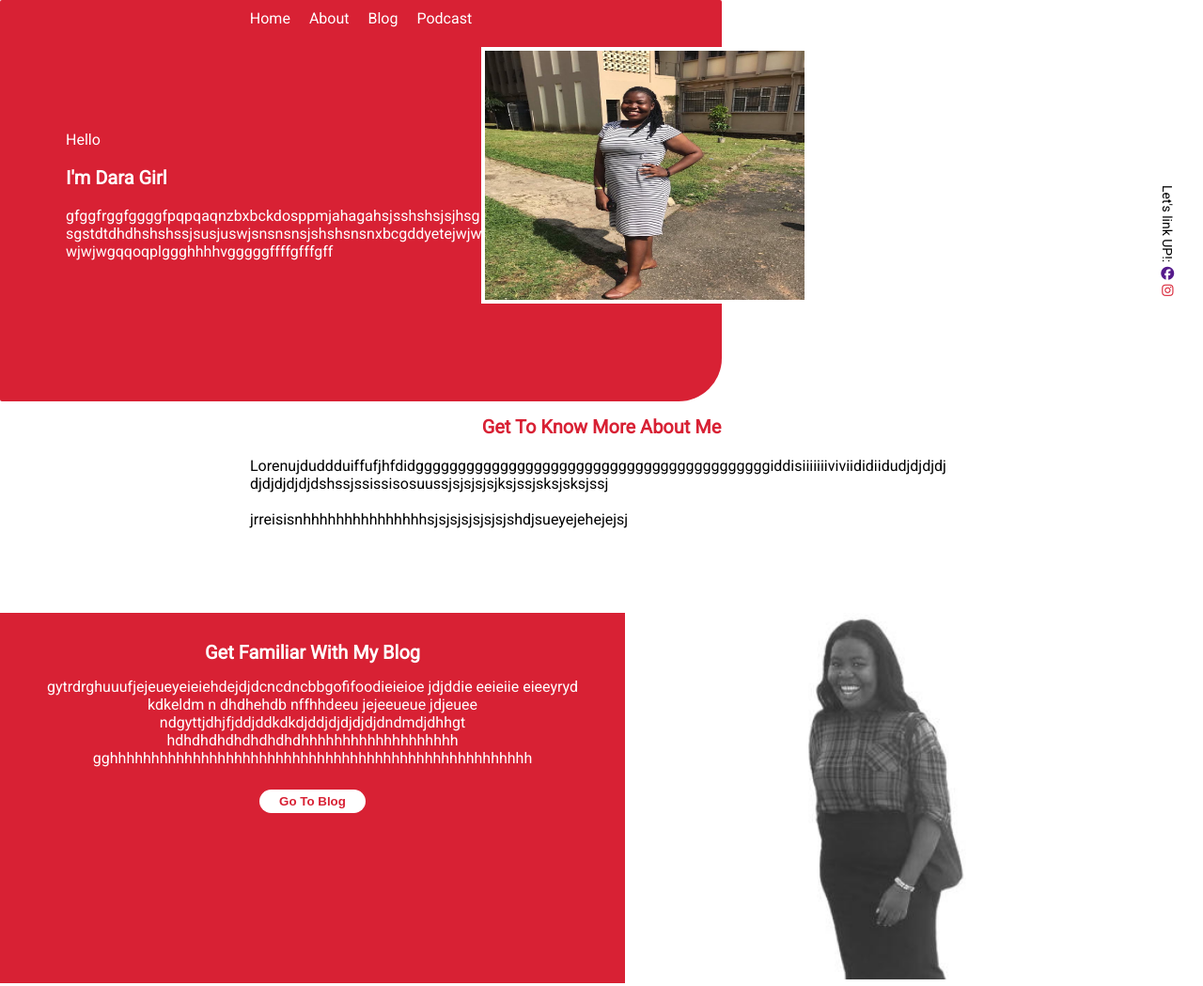
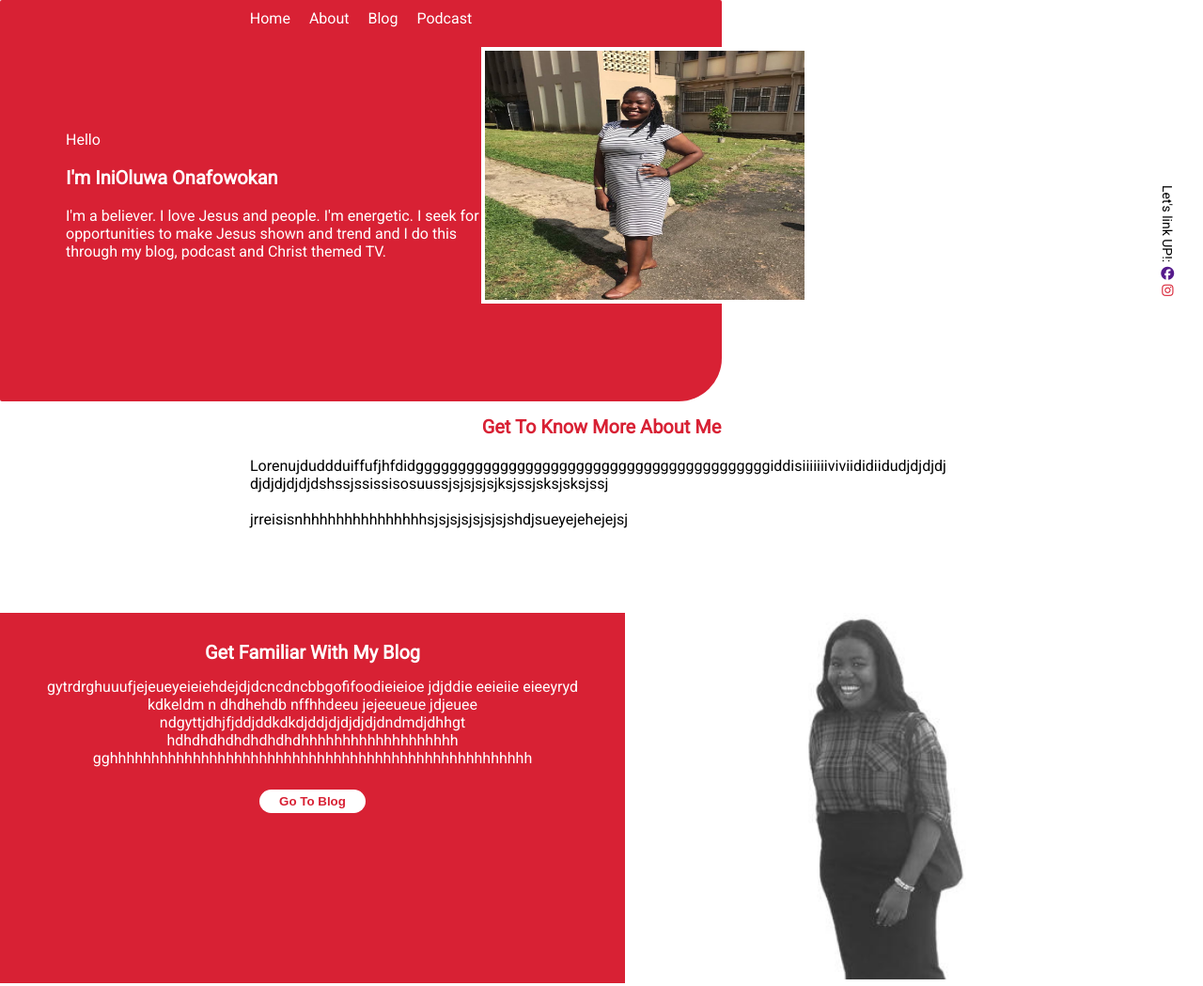
Before and after one commit to tofydebo/nimi-s-bio, a plain HTML site: page index.html in a window 1280 px wide. Shown: the top 1049 px of the page at 94% size. Drawn offline with Linux system fonts and the light colour scheme.

Commit message:
Update index.html

```diff
--- a/index.html
+++ b/index.html
@@ -23,8 +23,8 @@
 
 <div class="one">
     <p>Hello</p> <br>
-    <h2> I'm Dara Girl</h2> <br>
-    <p>gfggfrggfggggfpqpqaqnzbxbckdosppmjahagahsjsshshsjsjhsgsgstdtdhdhshshssjsusjuswjsnsnsnsjshshsnsnxbcgddyetejwjwjwjwjwgqqoqplggghhhhvgggggffffgfffgff</p>
+    <h2> I'm IniOluwa Onafowokan</h2> <br>
+    <p>I'm a believer. I love Jesus and people. I'm energetic. I seek for opportunities to make Jesus shown and trend and I do this through my blog, podcast and Christ themed TV.</p>
 </div>
 
 <div class="overlay">
```
